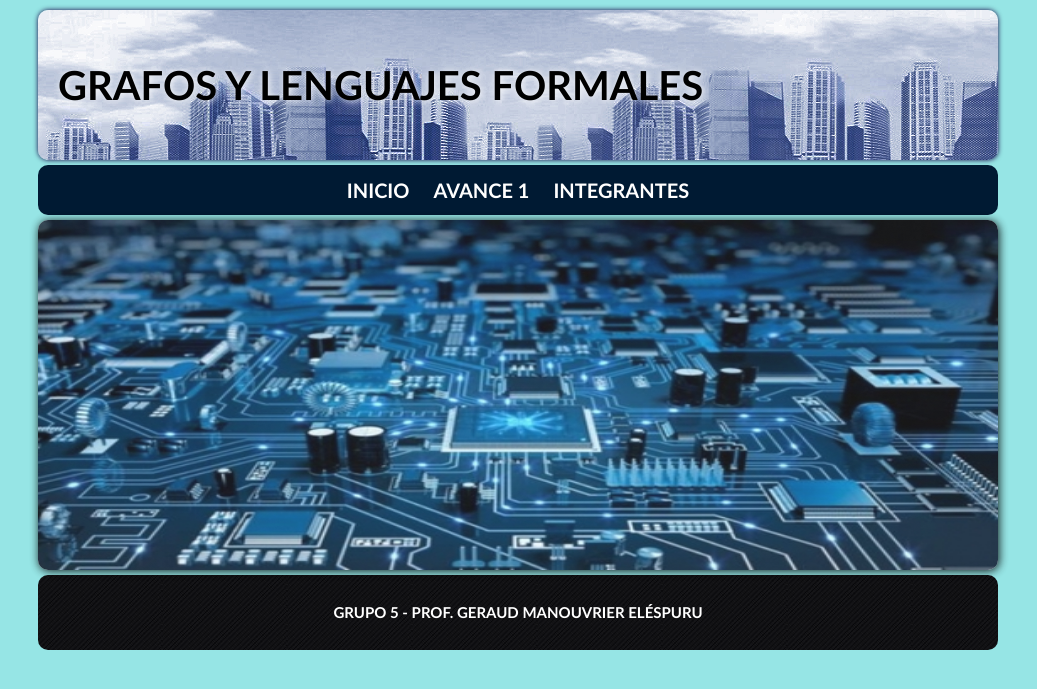
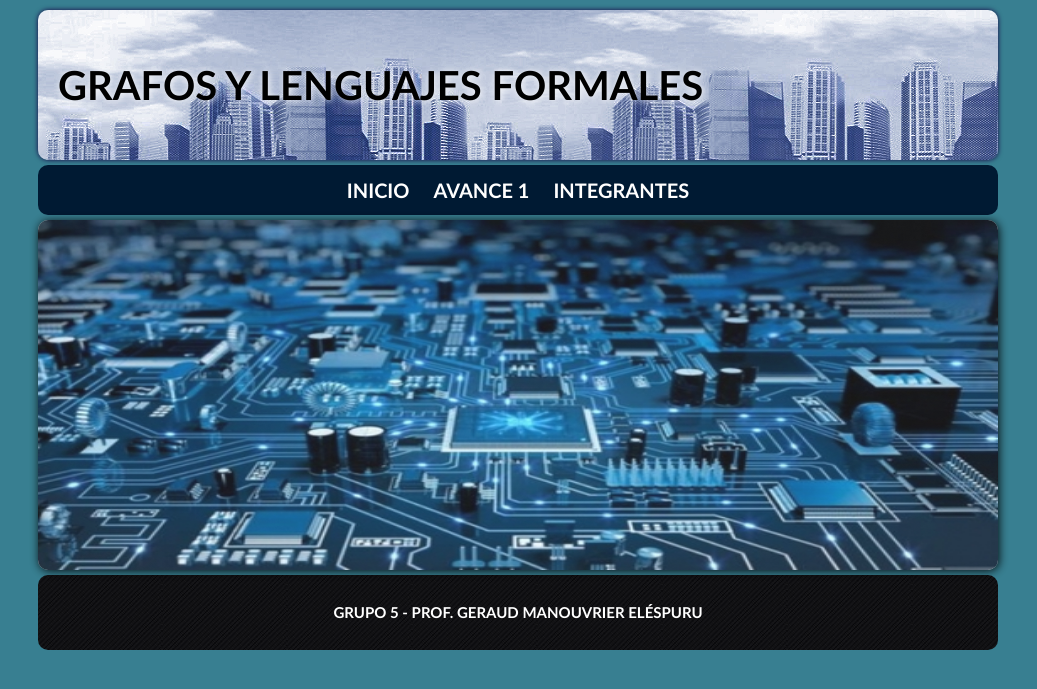
Before and after one commit to Ricardou1312/GRUPO-5-GLF, a PHP site: page / in a window 1280 px wide. Shown: the top 689 px of the page, without its empty margins (122-1159 px from the left). Run offline with PHP 8.4, Linux system fonts and the light colour scheme.

Commit message:
Version 12-09 3
-Cambiado el fondo de la pagina

```diff
--- a/css/estilos.css
+++ b/css/estilos.css
@@ -3,7 +3,7 @@
 	padding: 0;
 }
 body{
-	background: #96e5e5;
+	background: #387f91;
 }
 p{
 	font-size: 20px;
```
